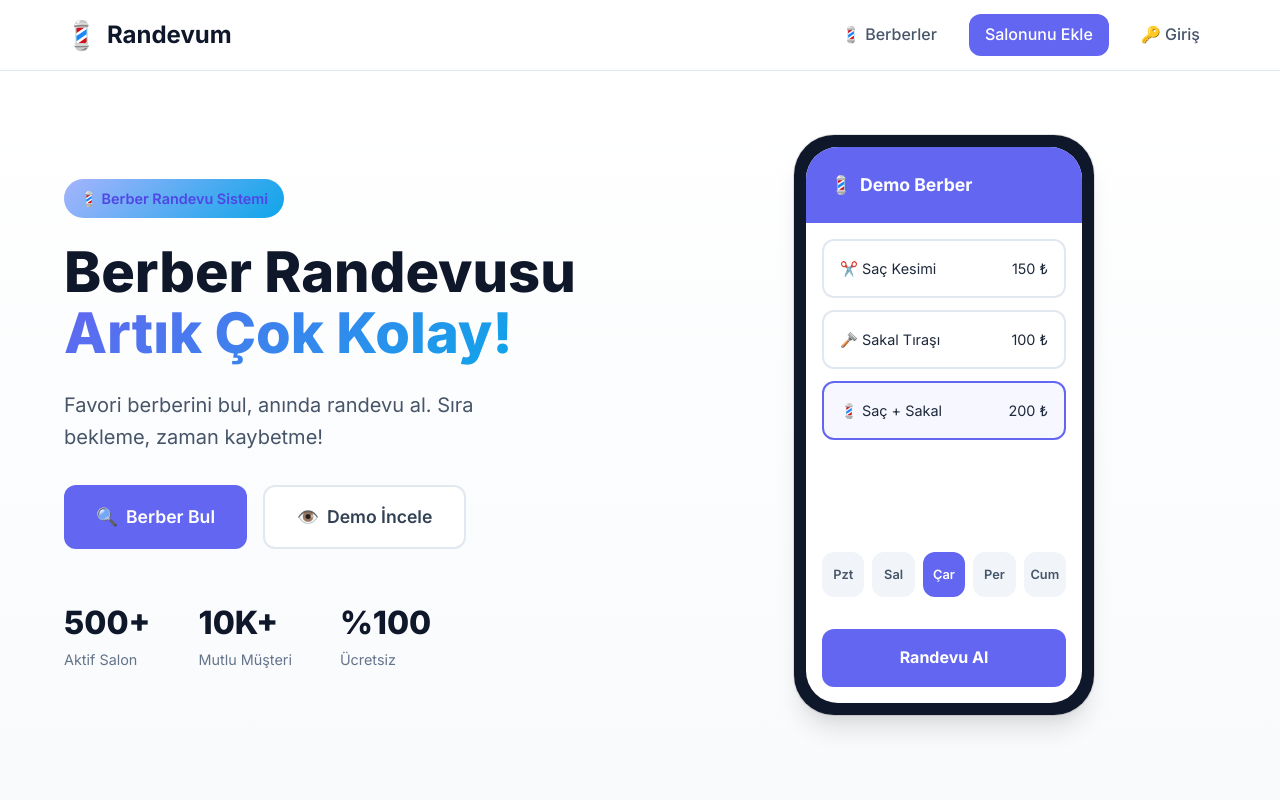
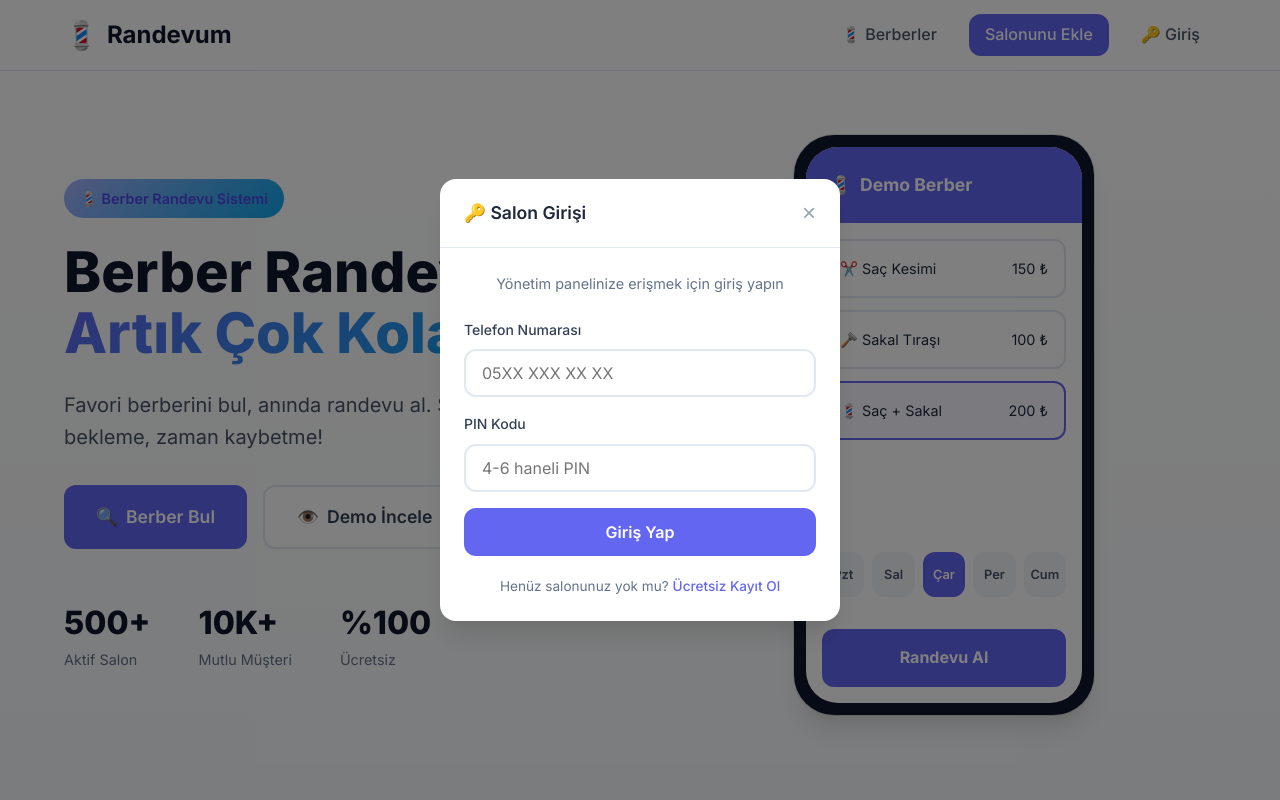
Before and after one commit to feyzdigital/randevum, a website: page index.html in a window 1280 px wide. Both pictures are taken after a click on the link "🔑 Giriş". Shown: the top 800 px of the page. Drawn offline with Linux system fonts and the light colour scheme.

Commit message:
Update styles.css

```diff
--- a/styles.css
+++ b/styles.css
@@ -821,3 +821,154 @@ body {
         flex: 1;
     }
 }
+
+/* ===== LOGIN MODAL ===== */
+.login-modal-overlay {
+    position: fixed;
+    inset: 0;
+    background: rgba(0, 0, 0, 0.5);
+    display: flex;
+    align-items: center;
+    justify-content: center;
+    padding: 1rem;
+    z-index: 9999;
+    opacity: 0;
+    visibility: hidden;
+    transition: all 0.3s;
+}
+
+.login-modal-overlay.active {
+    opacity: 1;
+    visibility: visible;
+}
+
+.login-modal {
+    background: white;
+    border-radius: var(--radius-lg);
+    width: 100%;
+    max-width: 400px;
+    box-shadow: var(--shadow-xl);
+    transform: translateY(-20px);
+    transition: transform 0.3s;
+}
+
+.login-modal-overlay.active .login-modal {
+    transform: translateY(0);
+}
+
+.login-modal-header {
+    display: flex;
+    align-items: center;
+    justify-content: space-between;
+    padding: 1.25rem 1.5rem;
+    border-bottom: 1px solid var(--slate-200);
+}
+
+.login-modal-header h3 {
+    font-size: 1.1rem;
+    font-weight: 600;
+    margin: 0;
+}
+
+.login-modal-close {
+    background: none;
+    border: none;
+    font-size: 1.5rem;
+    color: var(--slate-400);
+    cursor: pointer;
+    line-height: 1;
+}
+
+.login-modal-close:hover {
+    color: var(--slate-600);
+}
+
+.login-modal-body {
+    padding: 1.5rem;
+}
+
+.login-modal-desc {
+    text-align: center;
+    color: var(--slate-500);
+    font-size: 0.9rem;
+    margin-bottom: 1.5rem;
+}
+
+.login-form-group {
+    margin-bottom: 1rem;
+}
+
+.login-form-group label {
+    display: block;
+    font-size: 0.875rem;
+    font-weight: 500;
+    color: var(--slate-700);
+    margin-bottom: 0.5rem;
+}
+
+.login-form-group input {
+    width: 100%;
+    padding: 0.75rem 1rem;
+    border: 2px solid var(--slate-200);
+    border-radius: var(--radius);
+    font-size: 1rem;
+    font-family: inherit;
+    transition: all 0.2s;
+}
+
+.login-form-group input:focus {
+    outline: none;
+    border-color: var(--primary);
+    box-shadow: 0 0 0 3px rgba(99, 102, 241, 0.1);
+}
+
+.login-error {
+    color: var(--danger);
+    font-size: 0.85rem;
+    margin-bottom: 1rem;
+    display: none;
+}
+
+.login-error.show {
+    display: block;
+}
+
+.login-btn {
+    width: 100%;
+    padding: 0.875rem;
+    background: var(--primary);
+    color: white;
+    border: none;
+    border-radius: var(--radius);
+    font-size: 1rem;
+    font-weight: 600;
+    cursor: pointer;
+    font-family: inherit;
+    transition: all 0.2s;
+}
+
+.login-btn:hover {
+    background: var(--primary-dark);
+}
+
+.login-btn:disabled {
+    opacity: 0.7;
+    cursor: not-allowed;
+}
+
+.login-register-link {
+    text-align: center;
+    font-size: 0.85rem;
+    color: var(--slate-500);
+    margin-top: 1.25rem;
+}
+
+.login-register-link a {
+    color: var(--primary);
+    font-weight: 500;
+    text-decoration: none;
+}
+
+.login-register-link a:hover {
+    text-decoration: underline;
+}
```
